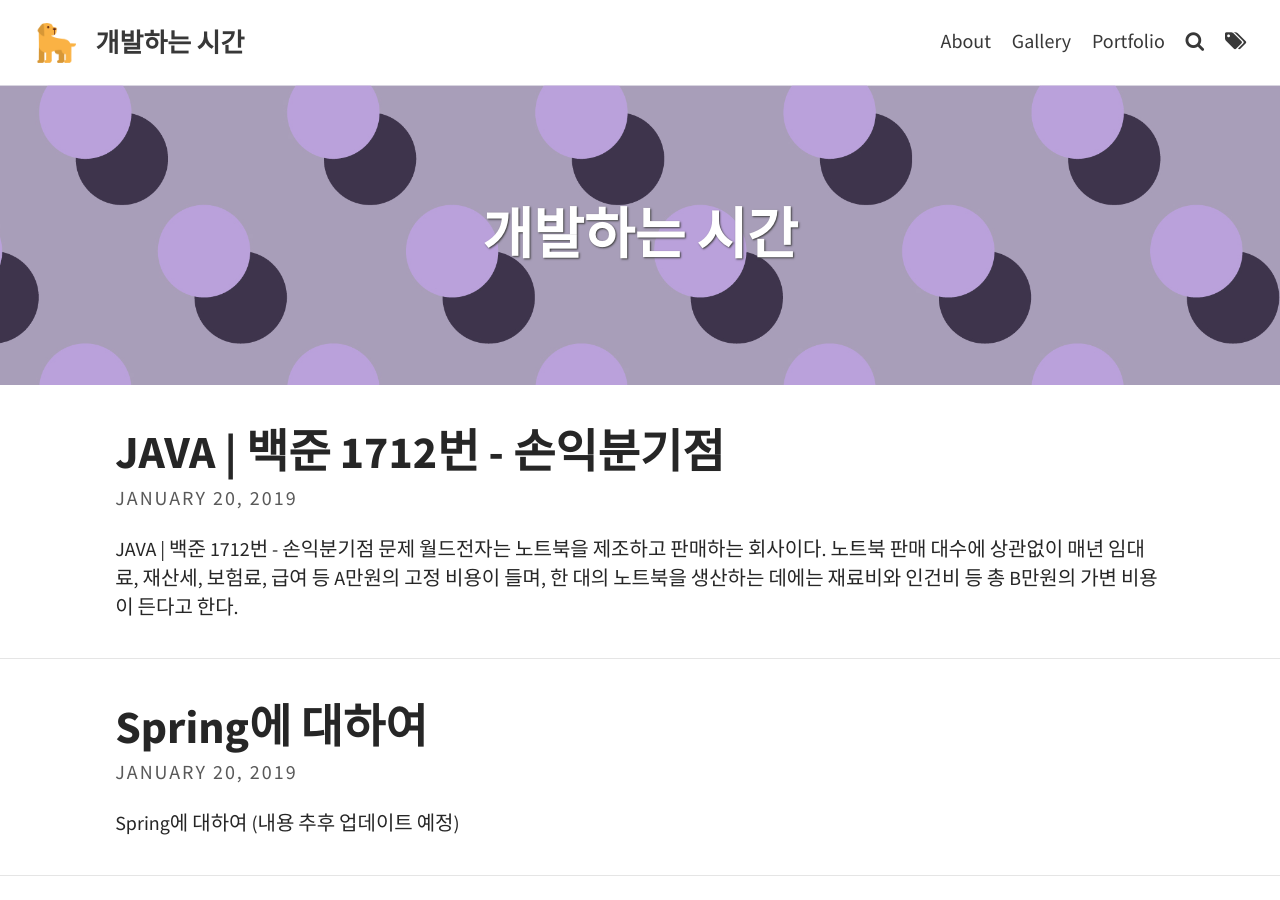
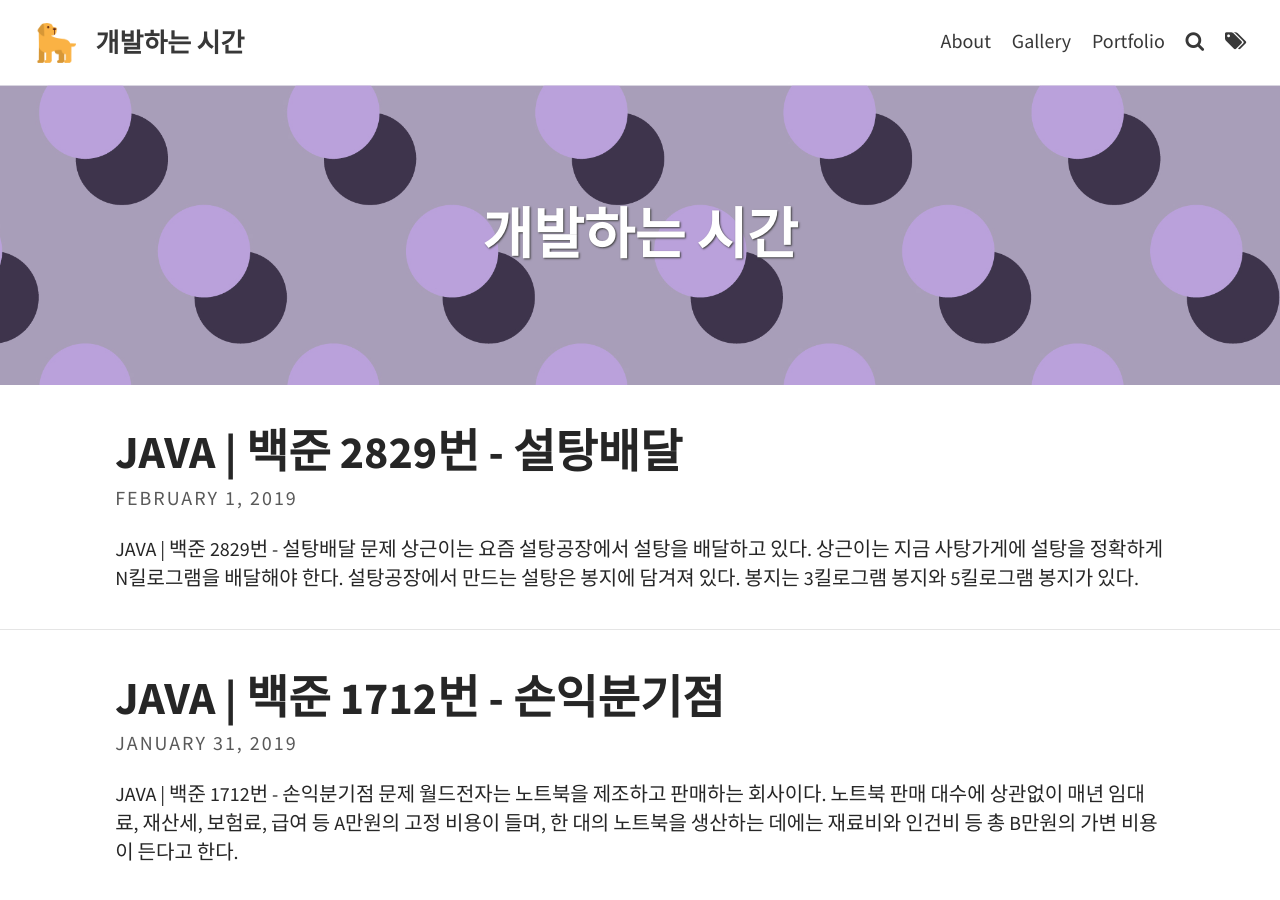
Before and after one commit to hamjeehyun/hamjeehyun.github.io, a Jekyll site: the page built from index.html, in a window 1280 px wide and 900 px high. Built offline with Jekyll 4.4.1, drawn with Linux system fonts in a browser that asks for light colours; the list of posts is cut into pages by our own code.

Commit message:
Posting baekjoon 2839

````diff
--- /dev/null
+++ b/_posts/2020-02-01-java-baekjoon-2839.md
@@ -0,0 +1,90 @@
+---
+layout: post
+title: JAVA | 백준 2829번 - 설탕배달
+hide_title: true
+date: 01 february 2019
+excerpt_separator: <!--more-->
+---
+# JAVA | 백준 2829번 - 설탕배달
+<br>
+<br>
+<br>
+<br>
+## 문제
+상근이는 요즘 설탕공장에서 설탕을 배달하고 있다. 상근이는 지금 사탕가게에 설탕을 정확하게 N킬로그램을 배달해야 한다. 설탕공장에서 만드는 설탕은 봉지에 담겨져 있다. 봉지는 3킬로그램 봉지와 5킬로그램 봉지가 있다.
+<!--more-->
+상근이는 귀찮기 때문에, 최대한 적은 봉지를 들고 가려고 한다. 예를 들어, 18킬로그램 설탕을 배달해야 할 때, 3킬로그램 봉지 6개를 가져가도 되지만, 5킬로그램 3개와 3킬로그램 1개를 배달하면, 더 적은 개수의 봉지를 배달할 수 있다.
+
+상근이가 설탕을 정확하게 N킬로그램 배달해야 할 때, 봉지 몇 개를 가져가면 되는지 그 수를 구하는 프로그램을 작성하시오.
+<br>
+<br>
+<br>
+## 입력
+첫째 줄에 N이 주어진다. (3 ≤ N ≤ 5000)
+<br>
+<br>
+<br>
+## 출력
+상근이가 배달하는 봉지의 최소 개수를 출력한다. 만약, 정확하게 N킬로그램을 만들 수 없다면 -1을 출력한다.
+<br>
+<br>
+<br>
+## 예제
+
+| 번호 | 입력 | 출력
+| ---- | ---- | ---- |
+| 1 | 18 | 4 |
+| 2 | 4 | -1 |
+| 3 | 6 | 2 |
+| 4 | 9 | 3 |
+| 5 | 11 | 3 |
+
+<br>
+<br>
+<br>
+## 풀이
+배달해야하는 설탕의 kg 수는 N 이다.
+이때 필요한 3kg짜리 봉지의 갯수를 x, 5kg짜리 봉지의 갯수를 y라 했을 때,
+
+$$ 3*x + 5*y = N $$
+<br>
+$$ y = \frac{N-3*x}{5} $$
+
+가 된다.
+이때 필요한 봉지의 총갯수는 $$x+y$$이다.
+<br>
+코드에서는 x+y를 boxCount로 했다.
+N의 갯수를 입력받은 다음 N이 5의 배수인 경우에는 5kg짜리 봉지에 담아서 가면 되므로 N을 5로 나눈 값을 출력한다.
+N이 5의 배수가 아닌 경우에는 3을 빼면서 3kg짜리 봉지의 갯수를 하나씩 늘려간다.
+N이 마이너스 경우에는 정확하게 N킬로그램을 만들 수 없으므로 -1을 출력한다.
+<br>
+<br>
+<br>
+## 코드
+```java
+import java.util.Scanner;
+
+public class solution {
+    public static void main(String[] args) {
+        Scanner scanner = new Scanner(System.in);
+        int N;
+        int boxCount = 0;
+
+        N = scanner.nextInt();
+
+        while (true) {
+            if( N % 5 == 0 ) {
+                System.out.println( boxCount + N/5);
+                break;
+            } else if( N < 0 ) {
+                System.out.println(-1);
+                break;
+            }
+
+            N = N - 3;
+            boxCount++;
+        }
+    }
+}
+```
+[GitHub](https://github.com/hamjeehyun/Baekjoon-2839.git)
````
Also changed, not shown: _posts/2020-01-31-java-baekjoon-1712.md (renamed from _posts/2020-02-01-java-baekjoon-1712.md, +2 -1 lines).
